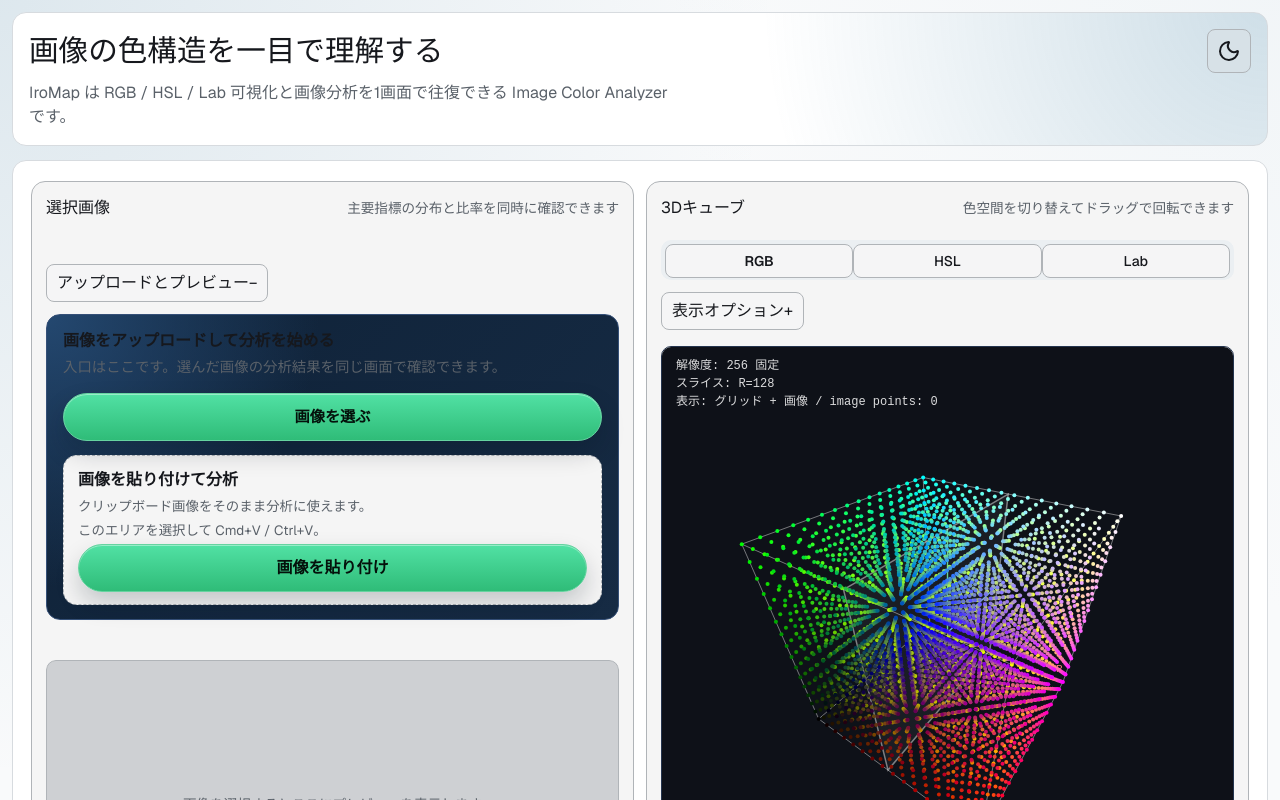
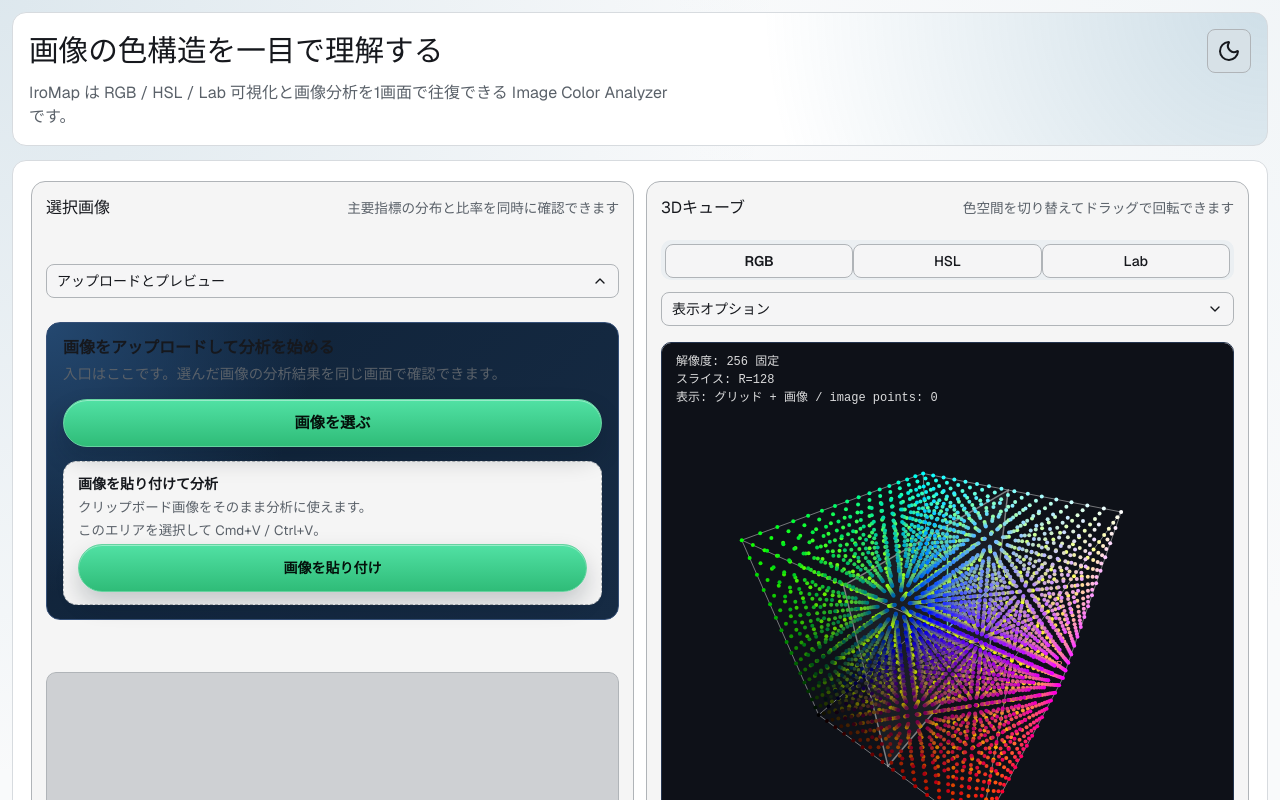
Before and after one commit to Shunkicreate/IroMap, a Next.js app in the folder web/: page / in a window 1280 px wide. Shown: the top 800 px of the page. Built offline with nearby package versions, Linux system fonts and the light colour scheme.

Commit message:
Replace persisted disclosure with accordion

```diff
--- a/web/package.json
+++ b/web/package.json
@@ -22,6 +22,7 @@
     "check": "pnpm run lint && pnpm run format:check"
   },
   "dependencies": {
+    "@radix-ui/react-accordion": "^1.2.12",
     "@radix-ui/react-select": "^2.2.6",
     "@radix-ui/react-separator": "^1.1.8",
     "@radix-ui/react-slot": "^1.2.4",
--- /dev/null
+++ b/web/src/components/ui/accordion.tsx
@@ -0,0 +1,69 @@
+"use client";
+
+import * as React from "react";
+import * as AccordionPrimitive from "@radix-ui/react-accordion";
+import { ChevronDown } from "lucide-react";
+
+import { cn } from "@/lib/utils";
+
+function Accordion({ ...props }: React.ComponentProps<typeof AccordionPrimitive.Root>) {
+  return <AccordionPrimitive.Root data-slot="accordion" {...props} />;
+}
+
+function AccordionItem({
+  className,
+  ...props
+}: React.ComponentProps<typeof AccordionPrimitive.Item>) {
+  return (
+    <AccordionPrimitive.Item
+      data-slot="accordion-item"
+      className={cn("border-b last:border-b-0", className)}
+      {...props}
+    />
+  );
+}
+
+function AccordionTrigger({
+  className,
+  children,
+  ...props
+}: React.ComponentProps<typeof AccordionPrimitive.Trigger>) {
+  return (
+    <AccordionPrimitive.Header asChild>
+      <div className="flex">
+        <AccordionPrimitive.Trigger
+          data-slot="accordion-trigger"
+          className={cn(
+            "flex flex-1 items-center justify-between gap-3 rounded-md py-3 text-left text-sm font-medium transition-all outline-none hover:underline focus-visible:ring-2 focus-visible:ring-ring focus-visible:ring-offset-2 focus-visible:ring-offset-background disabled:pointer-events-none disabled:opacity-50 [&[data-state=open]>svg]:rotate-180",
+            className
+          )}
+          {...props}
+        >
+          {children}
+          <ChevronDown
+            className="h-4 w-4 shrink-0 transition-transform duration-200"
+            aria-hidden="true"
+          />
+        </AccordionPrimitive.Trigger>
+      </div>
+    </AccordionPrimitive.Header>
+  );
+}
+
+function AccordionContent({
+  className,
+  children,
+  ...props
+}: React.ComponentProps<typeof AccordionPrimitive.Content>) {
+  return (
+    <AccordionPrimitive.Content
+      data-slot="accordion-content"
+      className={cn("overflow-hidden text-sm", className)}
+      {...props}
+    >
+      <div className={cn("pb-3", className)}>{children}</div>
+    </AccordionPrimitive.Content>
+  );
+}
+
+export { Accordion, AccordionContent, AccordionItem, AccordionTrigger };
--- a/web/src/components/workbench/persisted-disclosure.tsx
+++ b/web/src/components/workbench/persisted-disclosure.tsx
@@ -1,54 +1,48 @@
 "use client";
 
-import { useId, type ReactNode } from "react";
+import { type ReactNode } from "react";
 import { usePersistedBoolean } from "@/components/workbench/use-persisted-boolean";
+import {
+  Accordion,
+  AccordionContent,
+  AccordionItem,
+  AccordionTrigger,
+} from "@/components/ui/accordion";
+import { cn } from "@/lib/utils";
 
 type Props = {
   storageKey: string;
-  isdefaultOpen: boolean;
+  defaultOpen: boolean;
   summary: string;
   children: ReactNode;
   className?: string;
   contentClassName?: string;
 };
 
-export function PersistedDisclosure({
-  storageKey,
-  isdefaultOpen,
-  summary,
-  children,
-  className = "",
-  contentClassName = "",
-}: Props) {
+const accordionItemValue = "persisted-disclosure";
+
+export function PersistedDisclosure(props: Props) {
   const [isOpen, setIsOpen] = usePersistedBoolean({
-    storageKey,
-    isdefaultValue: isdefaultOpen,
+    storageKey: props.storageKey,
+    defaultValue: props.defaultOpen,
   });
-  const contentId = useId();
 
   return (
-    <div className={`persistedDisclosure${className ? ` ${className}` : ""}`}>
-      <button
-        type="button"
-        className="persistedDisclosureTrigger"
-        aria-expanded={isOpen}
-        aria-controls={contentId}
-        onClick={() => setIsOpen((iscurrentOpen) => !iscurrentOpen)}
-      >
-        <span>{summary}</span>
-        <span className="persistedDisclosureIcon" aria-hidden="true">
-          {isOpen ? "−" : "+"}
-        </span>
-      </button>
-
-      {isOpen ? (
-        <div
-          id={contentId}
-          className={`persistedDisclosureContent${contentClassName ? ` ${contentClassName}` : ""}`}
-        >
-          {children}
-        </div>
-      ) : null}
-    </div>
+    <Accordion
+      type="single"
+      collapsible
+      value={isOpen ? accordionItemValue : ""}
+      onValueChange={(value) => setIsOpen(value === accordionItemValue)}
+      className={cn("persistedDisclosure", props.className)}
+    >
+      <AccordionItem value={accordionItemValue} className="border-b-0">
+        <AccordionTrigger className="persistedDisclosureTrigger px-0 py-0 hover:no-underline">
+          <span>{props.summary}</span>
+        </AccordionTrigger>
+        <AccordionContent className={cn("persistedDisclosureContent", props.contentClassName)}>
+          {props.children}
+        </AccordionContent>
+      </AccordionItem>
+    </Accordion>
   );
 }
--- a/web/src/components/workbench/use-persisted-boolean.ts
+++ b/web/src/components/workbench/use-persisted-boolean.ts
@@ -4,11 +4,11 @@ import { useEffect, useRef, useState } from "react";
 
 type Options = {
   storageKey: string;
-  isdefaultValue: boolean;
+  defaultValue: boolean;
 };
 
-export const usePersistedBoolean = ({ storageKey, isdefaultValue }: Options) => {
-  const [isValue, setIsValue] = useState<boolean>(isdefaultValue);
+export const usePersistedBoolean = (options: Options) => {
+  const [isValue, setIsValue] = useState<boolean>(options.defaultValue);
   const hasLoadedRef = useRef(false);
 
   useEffect(() => {
@@ -17,18 +17,18 @@ export const usePersistedBoolean = ({ storageKey, isdefaultValue }: Options) =>
     }
 
     try {
-      const storedValue = window.localStorage.getItem(storageKey);
+      const storedValue = window.localStorage.getItem(options.storageKey);
       if (storedValue === "true" || storedValue === "false") {
         setIsValue(storedValue === "true");
       } else {
-        setIsValue(isdefaultValue);
+        setIsValue(options.defaultValue);
       }
     } catch {
-      setIsValue(isdefaultValue);
+      setIsValue(options.defaultValue);
     } finally {
       hasLoadedRef.current = true;
     }
-  }, [isdefaultValue, storageKey]);
+  }, [options.defaultValue, options.storageKey]);
 
   useEffect(() => {
     if (typeof window === "undefined" || !hasLoadedRef.current) {
@@ -36,11 +36,11 @@ export const usePersistedBoolean = ({ storageKey, isdefaultValue }: Options) =>
     }
 
     try {
-      window.localStorage.setItem(storageKey, String(isValue));
+      window.localStorage.setItem(options.storageKey, String(isValue));
     } catch {
       // Ignore storage failures and keep in-memory state.
     }
-  }, [isValue, storageKey]);
+  }, [isValue, options.storageKey]);
 
   return [isValue, setIsValue] as const;
 };
--- a/web/src/features/inspector/color-inspector.tsx
+++ b/web/src/features/inspector/color-inspector.tsx
@@ -163,7 +163,7 @@ export function ColorInspector({
       <PanelHeader titleKey="panelInspector" requirementsKey="panelInspectorRequirements" />
       <PersistedDisclosure
         storageKey={contentStorageKey}
-        isdefaultOpen={false}
+        defaultOpen={false}
         summary={t("workbenchInspectorDisclosure")}
       >
         <div className="inspectorCards">
--- a/web/src/features/slice/slice-canvas.tsx
+++ b/web/src/features/slice/slice-canvas.tsx
@@ -588,7 +588,7 @@ export function SliceCanvas({
       </div>
       <PersistedDisclosure
         storageKey={displayOptionsStorageKey}
-        isdefaultOpen={false}
+        defaultOpen={false}
         summary={t("workbenchDisplayOptionsDisclosure")}
         className={controlStyles.inlineDisclosure}
         contentClassName={controlStyles.inlineDisclosureContent}
--- a/web/src/features/workbench/color-workbench.tsx
+++ b/web/src/features/workbench/color-workbench.tsx
@@ -105,19 +105,19 @@ export function ColorWorkbench() {
   );
   const [isCubeImageMappingVisible, setIsCubeImageMappingVisible] = usePersistedBoolean({
     storageKey: storageKeys.cubeImageMapping,
-    isdefaultValue: true,
+    defaultValue: true,
   });
   const [isCubeSelectionMappingVisible, setIsCubeSelectionMappingVisible] = usePersistedBoolean({
     storageKey: storageKeys.cubeSelectionMapping,
-    isdefaultValue: true,
+    defaultValue: true,
   });
   const [isSliceImageMappingVisible, setIsSliceImageMappingVisible] = usePersistedBoolean({
     storageKey: storageKeys.sliceImageMapping,
-    isdefaultValue: true,
+    defaultValue: true,
   });
   const [isSliceSelectionMappingVisible, setIsSliceSelectionMappingVisible] = usePersistedBoolean({
     storageKey: storageKeys.sliceSelectionMapping,
-    isdefaultValue: true,
+    defaultValue: true,
   });
   const baselineSelectionState = selectionStateByTarget.baseline ?? defaultSelectionState;
   const activeBaselineSelection = baselineSelectionState.activeSelection;
@@ -604,7 +604,7 @@ export function ColorWorkbench() {
 
             <PersistedDisclosure
               storageKey={storageKeys.cubeOptionsPanel}
-              isdefaultOpen={false}
+              defaultOpen={false}
               summary={t("workbenchDisplayOptionsDisclosure")}
               className={controlStyles.inlineDisclosure}
               contentClassName={controlStyles.inlineDisclosureContent}
--- a/web/src/features/workbench/workbench-preview-panel.tsx
+++ b/web/src/features/workbench/workbench-preview-panel.tsx
@@ -188,7 +188,7 @@ export function WorkbenchPreviewPanel({
       <PanelHeader titleKey="photoPreviewTitle" requirementsKey="panelPhotoAnalysisRequirements" />
       <PersistedDisclosure
         storageKey={uploadDisclosureStorageKey}
-        isdefaultOpen={true}
+        defaultOpen={true}
         summary={t("workbenchUploadDisclosure")}
         className={controlStyles.inlineDisclosure}
         contentClassName={controlStyles.inlineDisclosureContent}
```
Also changed, not shown: 1 other file (tests, documents, lock files or other folders).
